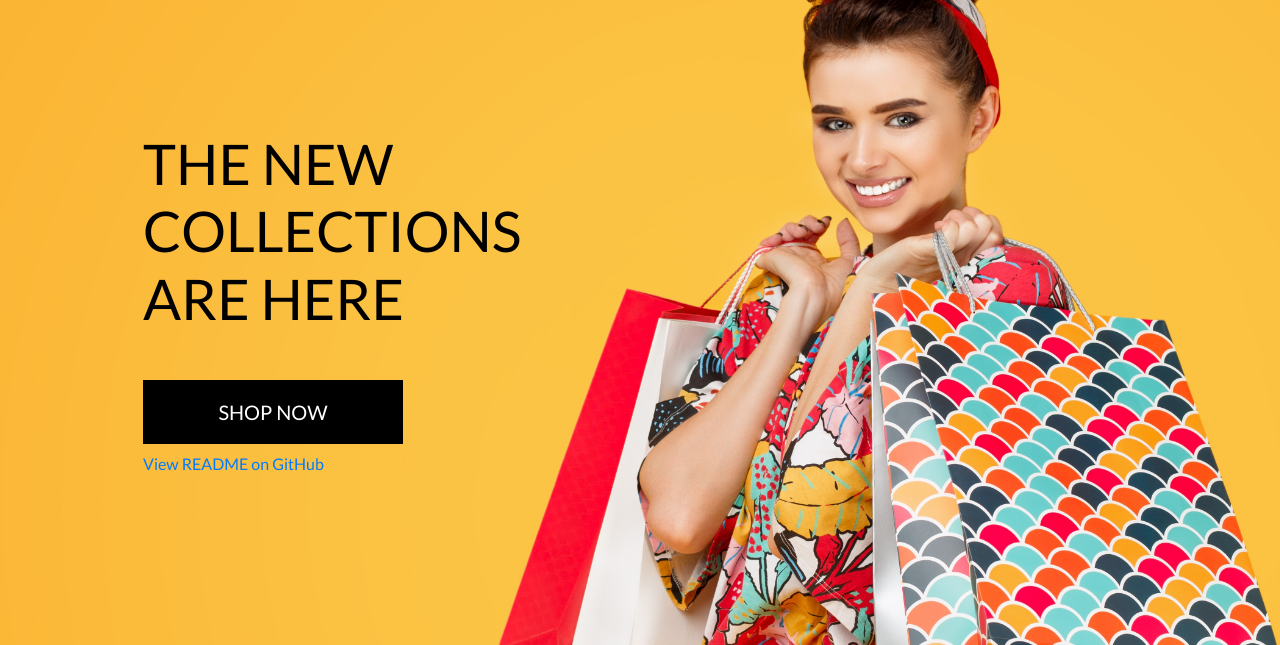
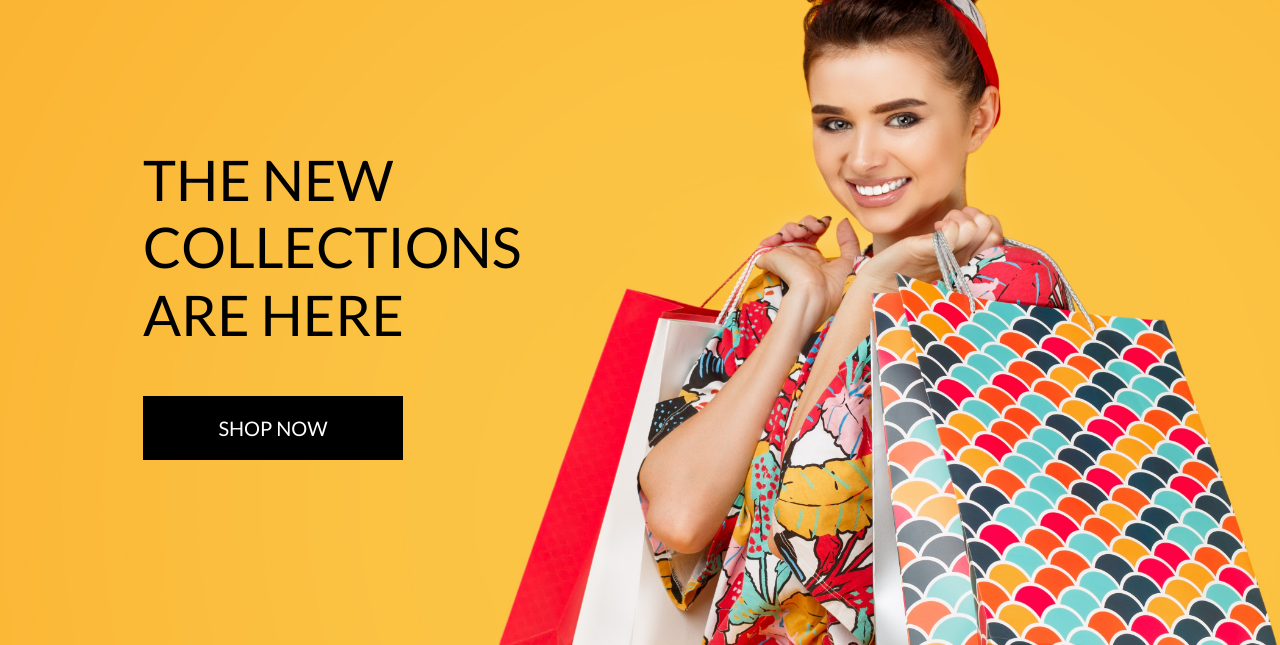
Before and after one commit to Richard-L4/boutique_ado_v1, a Django app: page / in a window 1280 px wide. Shown: the part 155-800 px from the top of the page. Run offline with Django 3.2, Linux system fonts and the light colour scheme; some libraries are stand-ins or nearby versions.

Commit message:
remove readme link

```diff
--- a/home/templates/home/index.html
+++ b/home/templates/home/index.html
@@ -22,14 +22,7 @@
                     <a href="{% url 'products' %}" class="shop-now-button btn btn-lg rounded-0 text-uppercase py-3">Shop
                         Now</a>
                 </h4>
-                <!-- README link below -->
-                <p>
-                    <a href="https://github.com/richard-l4/boutique_ado_v1/blob/main/README.md" target="_blank"
-                        rel="noopener noreferrer">
-                        View README on GitHub
-                    </a>
 
-                </p>
             </div>
         </div>
     </div>
```
